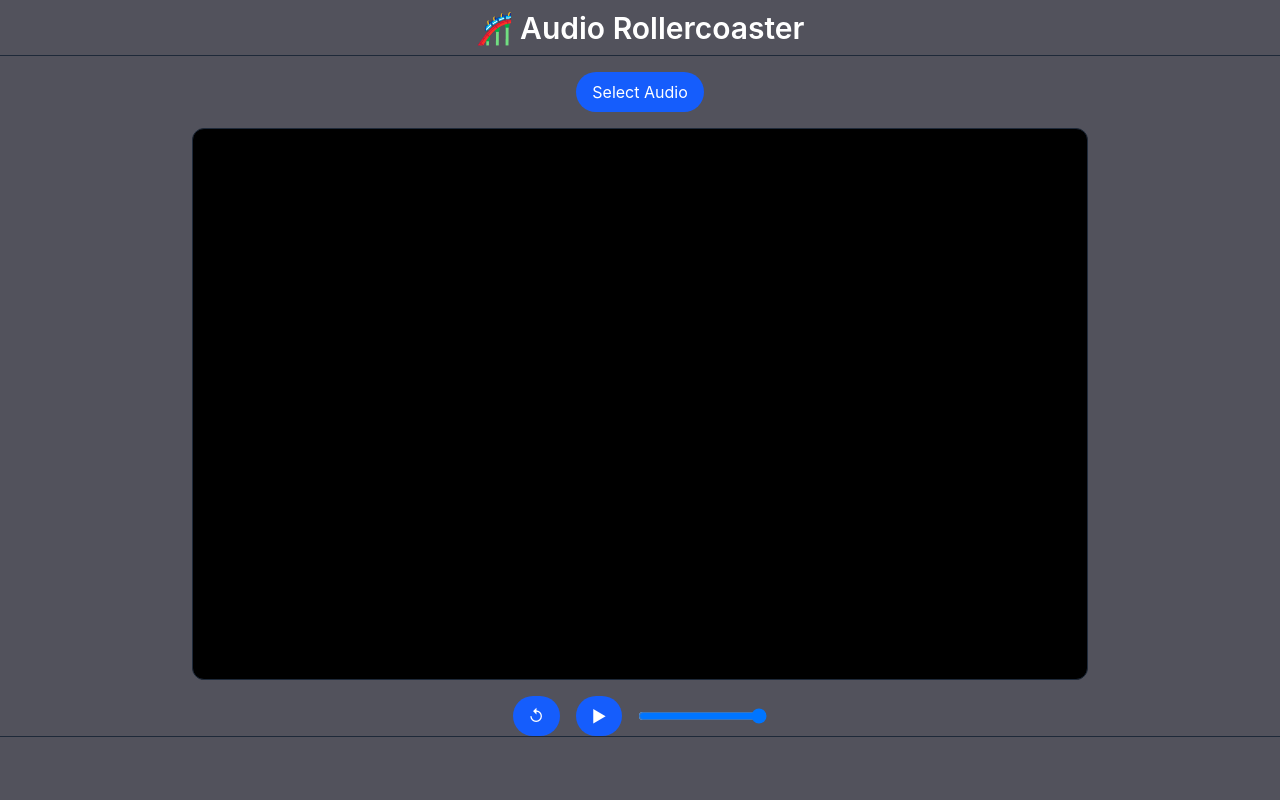
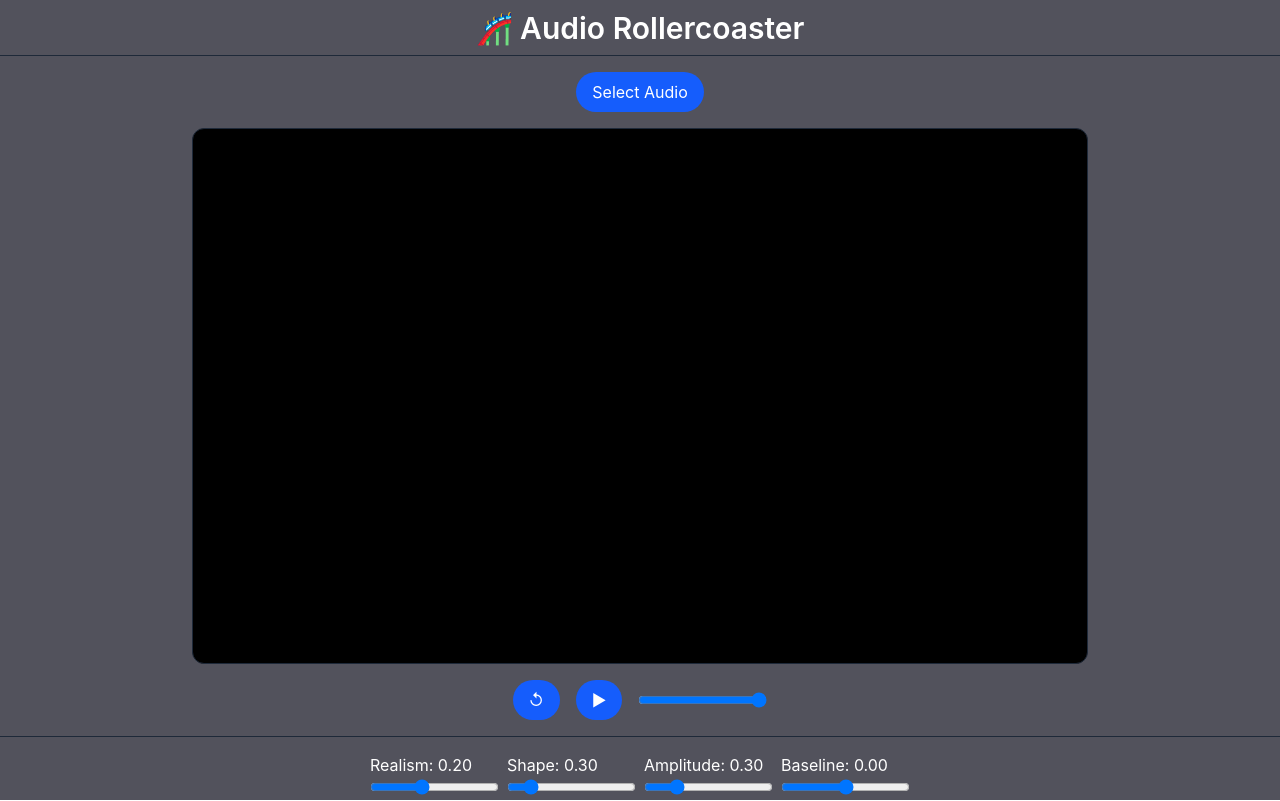
Before and after one commit to vvt3/audio-visualiser, a React (Vite) app: page / in a window 1280 px wide. Built offline with nearby package versions, Linux system fonts and the light colour scheme.

Commit message:
Exposed user controls

```diff
--- a/src/App.jsx
+++ b/src/App.jsx
@@ -1,48 +1,53 @@
-import Canvas from "./components/Canvas"
-import MusicInput from "./components/MusicInput"
-import { useState, useEffect} from "react"
-import { createAudioEngine } from "./engine/audio"
+import Canvas from "./components/Canvas";
+import MusicInput from "./components/MusicInput";
+import { useState, useEffect } from "react";
+import { createAudioEngine } from "./engine/audio";
 
 function App() {
-  const [audioEngine, setAudioEngine] = useState(null)
-  const [isPlaying, setIsPlaying] = useState(false)
-  const [file, setFile] = useState(null)
-  const [volume, setVolume] = useState(1)
+  const [audioEngine, setAudioEngine] = useState(null);
+  const [isPlaying, setIsPlaying] = useState(false);
+  const [file, setFile] = useState(null);
+  const [volume, setVolume] = useState(1);
+  const [controls, setControls] = useState({
+    smoothing: 0.2,
+    shape: 0.3,
+    amplitude: 0.3,
+    baseline: 0,
+  });
 
   const handleFileSelect = async (file) => {
     // Destroy engine if it exsists
     if (audioEngine) {
-      audioEngine.destroy()
+      audioEngine.destroy();
     }
     // create new
-    const engine = await createAudioEngine(file)
-    setAudioEngine(engine)
-    setFile(file)
-    setIsPlaying(false)
-  }
+    const engine = await createAudioEngine(file);
+    setAudioEngine(engine);
+    setFile(file);
+    setIsPlaying(false);
+  };
 
   // Volume control
   useEffect(() => {
-    audioEngine?.setVolume?.(volume)
-  }, [volume, audioEngine])
+    audioEngine?.setVolume?.(volume);
+  }, [volume, audioEngine]);
 
   // Play pause
   const handleToggle = async () => {
-    if (!audioEngine) return
+    if (!audioEngine) return;
 
     // toggle behavior
     if (isPlaying) {
-      audioEngine.pause()
-      setIsPlaying(false)
+      audioEngine.pause();
+      setIsPlaying(false);
     } else {
-      audioEngine.play()
-      setIsPlaying(true)
+      audioEngine.play();
+      setIsPlaying(true);
     }
-  }
+  };
 
   return (
     <div className="h-screen w-screen flex flex-col bg-zinc-600 text-white">
-
       {/* Header */}
       <header className="h-14 flex items-center justify-center px-4 border-b border-gray-800 p-5">
         <h1 className="text-3xl font-semibold flex items-center">
@@ -52,23 +57,22 @@ function App() {
 
       {/* Main Canvas */}
       <main className="flex-1 flex flex-col items-center justify-center overflow-hidden">
-
         <MusicInput onFileSelect={handleFileSelect} />
 
         <div className="w-[90%] max-w-4xl h-[90%] bg-black border border-gray-800 rounded-xl overflow-hidden">
-          <p className="text-sm">{file ? file.name : ""}</p>
-          <Canvas audioEngine={audioEngine} volume={volume} />
+          <p className="text-sm flex items-center">{file ? file.name : ""}</p>
+          <Canvas audioEngine={audioEngine} controls={controls} />
         </div>
 
         {/* Controls */}
-        <div className="flex flex-row gap-4 mt-4">
+        <div className="flex flex-row gap-4 mt-4 pb-4">
           <button
             className="px-4 py-2 bg-blue-600 rounded-full hover:bg-blue-500"
             onClick={() => {
-                if (!audioEngine) return
+              if (!audioEngine) return;
 
-                audioEngine.restart()
-                setIsPlaying(true)
+              audioEngine.restart();
+              setIsPlaying(false);
             }}
           >
             ↺
@@ -86,8 +90,8 @@ function App() {
             step="0.01"
             value={volume}
             onChange={(e) => {
-                const v = Number(e.target.value)
-                setVolume(v)
+              const v = Number(e.target.value);
+              setVolume(v);
             }}
           />
         </div>
@@ -95,9 +99,75 @@ function App() {
 
       {/* Footer */}
       <footer className="h-16 flex items-center justify-center gap-2 border-t border-gray-800 bg-zinc-600">
+        <div className="flex flex-row items-center justify-center gap-2 w-64 mt-4">
+          <label>
+            Realism: {controls.smoothing.toFixed(2)}
+            <input
+              type="range"
+              min="0.01"
+              max="0.5"
+              step="0.01"
+              value={controls.smoothing}
+              onChange={(e) =>
+                setControls((c) => ({
+                  ...c,
+                  smoothing: Number(e.target.value),
+                }))
+              }
+            />
+          </label>
+
+          <label>
+            Shape: {controls.shape.toFixed(2)}
+            <input
+              type="range"
+              min="0.1"
+              max="1.5"
+              step="0.05"
+              value={controls.shape}
+              onChange={(e) =>
+                setControls((c) => ({ ...c, shape: Number(e.target.value) }))
+              }
+            />
+          </label>
+
+          <label>
+            Amplitude: {controls.amplitude.toFixed(2)}
+            <input
+              type="range"
+              min="0.1"
+              max="1"
+              step="0.05"
+              value={controls.amplitude}
+              onChange={(e) =>
+                setControls((c) => ({
+                  ...c,
+                  amplitude: Number(e.target.value),
+                }))
+              }
+            />
+          </label>
+
+          <label>
+            Baseline: {controls.baseline.toFixed(2)}
+            <input
+              type="range"
+              min="-5"
+              max="5"
+              step="0.1"
+              value={controls.baseline}
+              onChange={(e) =>
+                setControls((c) => ({
+                  ...c,
+                  baseline: Number(e.target.value),
+                }))
+              }
+            />
+          </label>
+        </div>
       </footer>
     </div>
-  )
+  );
 }
 
-export default App
+export default App;
--- a/src/components/Canvas.jsx
+++ b/src/components/Canvas.jsx
@@ -1,12 +1,26 @@
 import { useEffect, useRef } from "react";
 
-export default function Canvas({ audioEngine, volume }) {
+export default function Canvas({ audioEngine, controls }) {
   const canvasRef = useRef(null);
   const smoothDataRef = useRef(null);
   const analyser = audioEngine?.analyser;
-  const BAR_SCALE = 0.85;
   const historyRef = useRef([]);
-  const MAX_POINTS = 200;
+
+  // CONTROLS:
+  const BASELINE_OFFSET = controls.baseline * 25;
+  const MAX_POINTS = 200; // TODO expose VERY CAREFULLY
+
+  // LOW (0.2–0.4) = exaggerates quiet sounds (music)
+  // HIGH (1.0+) = more realistic
+  const SHAPE_EXPONENT = controls.shape;
+
+  // LOW (0.05) = slow, floaty hills
+  // HIGH (0.5) = twitchy, jittery
+  const SMOOTHING = controls.smoothing; // 0 - 1
+
+  // LOW = flat track
+  // HIGH = harsher peaks
+  const AMPLITUDE = controls.amplitude;
 
   useEffect(() => {
     let animationId;
@@ -62,36 +76,46 @@ export default function Canvas({ audioEngine, volume }) {
       ctx.fillStyle = "black";
       ctx.fillRect(0, 0, width, heightCanvas);
 
-      // get data
       const avg = data.reduce((sum, v) => sum + v, 0) / data.length;
 
-      // normalize + shape
       const normalized = avg / 255;
-      const heightValue = Math.pow(normalized, 0.3);
+      // shape curve
+      const shaped = Math.pow(normalized, SHAPE_EXPONENT);
+      // boost signal
+      const heightValue = shaped * 1.5; // TODO ADD BOOST CONTROL LATER
 
       if (historyRef.current.length === 0) {
         historyRef.current = new Array(MAX_POINTS).fill(heightValue);
       }
 
-      // push into history
       const history = historyRef.current;
+      const centerIndex = Math.floor(MAX_POINTS / 2);
 
-      const last = history[history.length - 1] ?? heightValue;
-      const blended = last * 0.7 + heightValue * 0.3;
+      // use CENTER as previous value
+      const last = history[centerIndex] ?? heightValue;
+      // smooth toward new audio value
+      const blended = last * (1 - SMOOTHING) + heightValue * SMOOTHING;
 
-      history.shift();
-      history.push(blended);
+      // shift LEFT side (past moves left)
+      for (let i = 0; i < centerIndex; i++) {
+        history[i] = history[i + 1];
+      }
 
-      // cart calulation
-      const centerIndex = Math.floor(history.length / 2);
+      // // shift RIGHT side (future moves right)
+      // for (let i = MAX_POINTS - 1; i > centerIndex; i--) {
+      //   history[i] = history[i - 1];
+      // }
+
+      // inject NEW data at center
+      history[centerIndex] = blended;
+
+      // read center
       const centerValue = history[centerIndex];
 
-      const cartX =
-        ((centerIndex - centerIndex) / (MAX_POINTS / 2)) * (width / 2) +
-        width / 2;
+      const cartX = width / 2;
 
-      const baseline = heightCanvas / 2;
-      const amplitude = centerValue * heightCanvas * 0.3;
+      const baseline = heightCanvas / 2 + BASELINE_OFFSET;
+      const amplitude = centerValue * heightCanvas * AMPLITUDE;
       const cartY = baseline - amplitude;
 
       // draw line
@@ -101,8 +125,8 @@ export default function Canvas({ audioEngine, volume }) {
         const x =
           ((i - centerIndex) / (MAX_POINTS / 2)) * (width / 2) + width / 2;
 
-        const baseline = heightCanvas / 2;
-        const amplitude = v * heightCanvas * 0.3; // control intensity
+        //const baseline = heightCanvas / 2;
+        const amplitude = v * heightCanvas * AMPLITUDE;
         const y = baseline - amplitude;
 
         if (i === 0) {
@@ -133,7 +157,7 @@ export default function Canvas({ audioEngine, volume }) {
       cancelAnimationFrame(animationId);
       window.removeEventListener("resize", resize);
     };
-  }, [audioEngine]);
+  }, [audioEngine, controls]);
 
   return <canvas ref={canvasRef} className="w-full h-full block" />;
 }
--- a/src/engine/audio.js
+++ b/src/engine/audio.js
@@ -107,10 +107,11 @@ export async function createAudioEngine(file) {
     }
 
     pauseTime = 0;
+    startTime = 0;
     isPlaying = false;
     currentSource = null;
 
-    play(); // start fresh from 0
+    //play(); // start fresh from 0
   };
 
   return {
```
Lines whose indentation alone changed are shown as unchanged.
